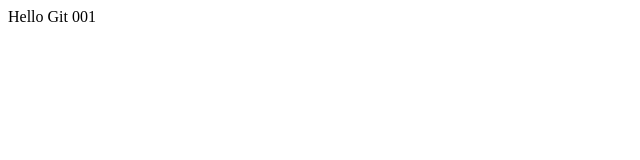
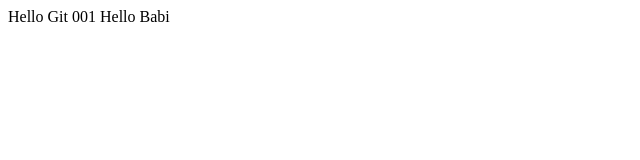
Before and after one commit to kongphet1/Demo_git_18, a plain HTML site: page index.html in a window 1280 px wide. Shown: the full height of the page, 0-640 px from the left. Drawn offline with Linux system fonts and the light colour scheme.

Commit message:
add hallo babi

```diff
--- a/index.html
+++ b/index.html
@@ -7,5 +7,6 @@
 </head>
 <body>
     Hello Git 001
+    Hello Babi
 </body>
 </html>
```
